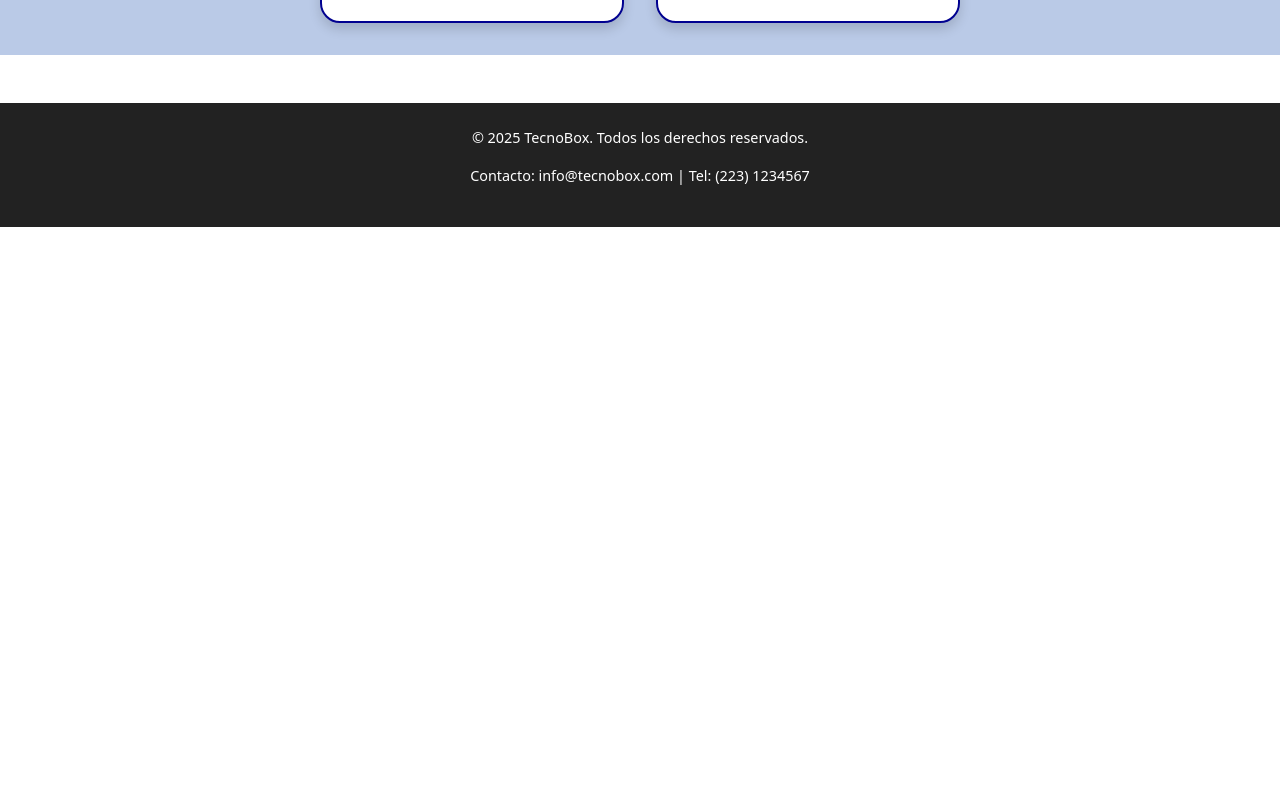
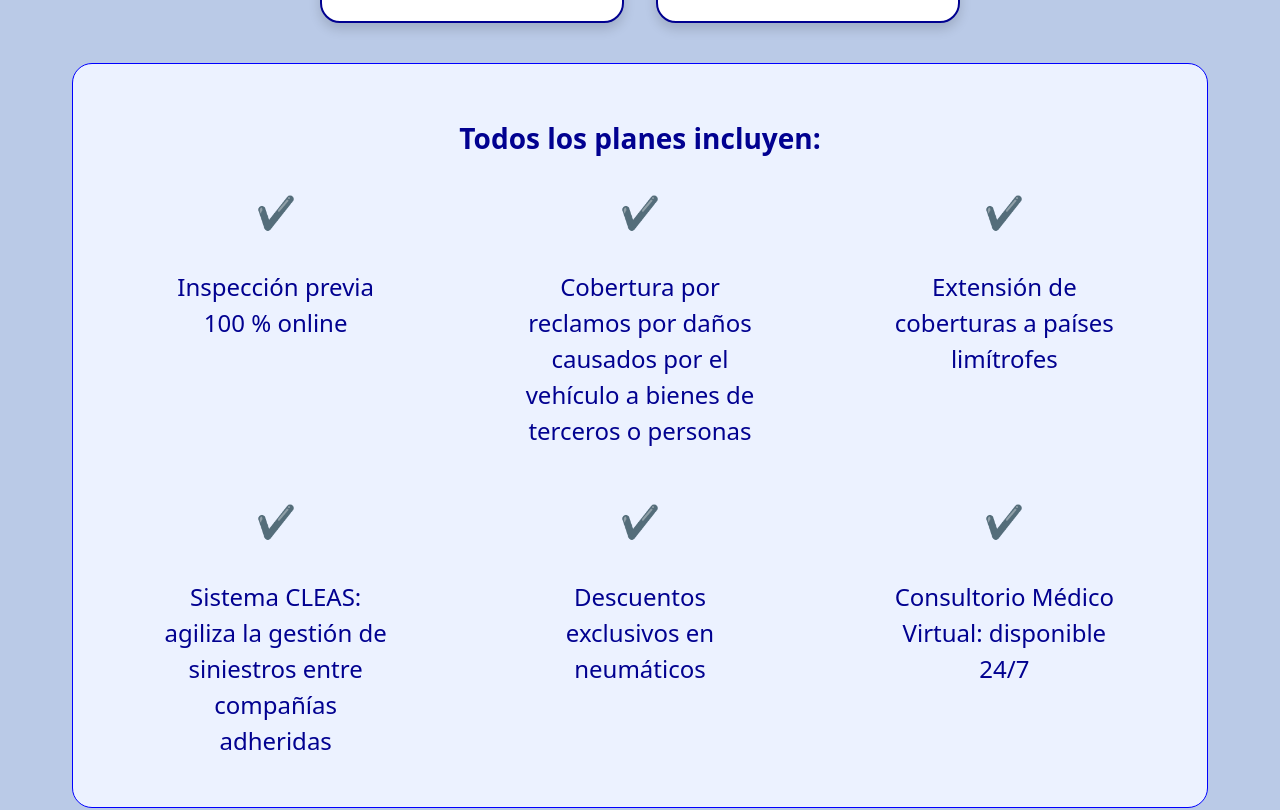
Before and after one commit to Ivanjaviersanchez/Fenix-Broker, a React (Vite) app: page /seguros/art in a window 1280 px wide. Shown: the part 760-1570 px from the top of the page. Before the commit the page ends 987 px from the top, so only its background shows below. Built offline with nearby package versions, Linux system fonts and the light colour scheme.

Commit message:
Componente DetalleSeguro ajustes 29/7

```diff
--- a/src/components/DetalleSeguro.css
+++ b/src/components/DetalleSeguro.css
@@ -21,6 +21,10 @@
   text-align: center;
 }
 
+.ContainerIncluyen {
+
+}
+
 /* ===== CARDS DE COBERTURAS ===== */
 
 .DetalleCardsContainer {
@@ -29,6 +33,7 @@
   gap: 2rem;
   margin-top: 2rem;
   justify-content: center;
+
 }
 
 .DetalleCard {
@@ -95,3 +100,73 @@
   border: solid blue 1px;
 
 }
+
+/* ===== TODOS LOS PLANES INCLUYEN ===== */
+
+.ContainerIncluyen {
+  margin-top: 4rem;
+  background-color: #ecf2ff;
+  border: solid blue 1px;
+  padding: 2rem 3%;
+  margin: 5vh 5vh;
+  border-radius: 20px;
+  text-align: center;
+
+}
+
+.ContainerIncluyen h4 {
+  font-size: 3.5vh;
+  font-weight: bold;
+  margin-bottom: 2rem;
+}
+
+.IncluyenGrid {
+  display: grid;
+  grid-template-columns: repeat(auto-fit, minmax(320px, 1fr));
+  gap: 2rem;
+  justify-items: center;
+  align-items: start;
+
+}
+
+.IncluyenItem {
+  display: flex;
+  flex-direction: column;
+  align-items: center;
+  color: #5a0c38;
+  font-size: 0.95rem;
+  text-align: center;
+  /* max-width: 220px;  */
+}
+.IncluyenItem p {
+  font-size: 3vh;
+}
+
+.IconPlaceholder {
+  font-size: 2rem;
+  margin-bottom: 0.5rem;
+  color: #99004d;
+}
+
+/* Estilo responsive para pantallas pequeñas */
+@media (max-width: 768px) {
+  .DetalleCardsContainer {
+    flex-direction: column;
+    align-items: center;
+    width: 100%;
+  }
+
+  .DetalleCard {
+    width: 60%; /* o 100%, según tu diseño */
+  }
+
+  .ContainerIncluyen {
+    margin: 0;
+    padding: 0;
+  }
+
+  .IncluyenGrid {
+
+  grid-template-columns: repeat(auto-fit, minmax(280px, 1fr));
+  }
+}
--- a/src/components/DetalleSeguro.jsx
+++ b/src/components/DetalleSeguro.jsx
@@ -4,8 +4,7 @@ import "./DetalleSeguro.css";
 const segurosData = {
   autos: {
     title: "Seguros para Autos",
-    description:
-      "Coberturas completas para proteger tu auto ante cualquier imprevisto. Garantiza que vos y tu vehículo estén siempre protegidos frente a todo tipo de riesgos, ofreciéndote tranquilidad y seguridad.",
+    description: "Coberturas completas para proteger tu auto ante cualquier imprevisto. Garantiza que vos y tu vehículo estén siempre protegidos frente a todo tipo de riesgos, ofreciéndote tranquilidad y seguridad.",
     items: [
       {
         nombre: "Responsabilidad Civil",
@@ -33,7 +32,15 @@ const segurosData = {
           "Franquicia o deducible ajustable"
         ]
       }
-    ]
+    ],
+    incluyen: [
+      "Inspección previa 100 % online",
+      "Cobertura por reclamos por daños causados por el vehículo a bienes de terceros o personas",
+      "Extensión de coberturas a países limítrofes",
+      "Sistema CLEAS: agiliza la gestión de siniestros entre compañías adheridas",
+      "Descuentos exclusivos en neumáticos",
+      "Consultorio Médico Virtual: disponible 24/7"
+    ],
   },
   motos: {
     title: "Seguros para Motos",
@@ -56,7 +63,15 @@ const segurosData = {
           "Cobertura contra accidentes"
         ]
       }
-    ]
+    ],
+    incluyen: [
+      "Inspección ",
+      "Cobertura por reclamos por daños causados por el vehículo a bienes de terceros o personas",
+      "Extensión de coberturas a países limítrofes",
+      "Sistema CLEAS: agiliza la gestión de siniestros entre compañías adheridas",
+      "Descuentos exclusivos en neumáticos",
+      "Consultorio Médico Virtual: disponible 24/7"
+    ],
   },
   hogar: {
     title: "Seguros para el Hogar",
@@ -80,7 +95,15 @@ const segurosData = {
           "Garantía judicial"
         ]
       }
-    ]
+    ],
+    incluyen: [
+      "Inspección previa 100 % online",
+      "Cobertura por reclamos por daños causados por el vehículo a bienes de terceros o personas",
+      "Extensión de coberturas a países limítrofes",
+      "Sistema CLEAS: agiliza la gestión de siniestros entre compañías adheridas",
+      "Descuentos exclusivos en neumáticos",
+      "Consultorio Médico Virtual: disponible 24/7"
+    ],
   },
   movilidad: {
     title: "Seguros de Movilidad",
@@ -104,7 +127,15 @@ const segurosData = {
           "Cobertura en tránsito urbano"
         ]
       }
-    ]
+    ],
+    incluyen: [
+      "Inspección previa 100 % online",
+      "Cobertura por reclamos por daños causados por el vehículo a bienes de terceros o personas",
+      "Extensión de coberturas a países limítrofes",
+      "Sistema CLEAS: agiliza la gestión de siniestros entre compañías adheridas",
+      "Descuentos exclusivos en neumáticos",
+      "Consultorio Médico Virtual: disponible 24/7"
+    ],
   },
   objetos: {
     title: "Objetos Personales",
@@ -127,7 +158,15 @@ const segurosData = {
           "Cobertura de accesorios"
         ]
       }
-    ]
+    ],
+    incluyen: [
+      "Inspección previa 100 % online",
+      "Cobertura por reclamos por daños causados por el vehículo a bienes de terceros o personas",
+      "Extensión de coberturas a países limítrofes",
+      "Sistema CLEAS: agiliza la gestión de siniestros entre compañías adheridas",
+      "Descuentos exclusivos en neumáticos",
+      "Consultorio Médico Virtual: disponible 24/7"
+    ],
   },
   retiro: {
     title: "Seguros de Retiro",
@@ -145,7 +184,15 @@ const segurosData = {
           "Cobertura por invalidez y fallecimiento"
         ]
       }
-    ]
+    ],
+    incluyen: [
+      "Inspección previa 100 % online",
+      "Cobertura por reclamos por daños causados por el vehículo a bienes de terceros o personas",
+      "Extensión de coberturas a países limítrofes",
+      "Sistema CLEAS: agiliza la gestión de siniestros entre compañías adheridas",
+      "Descuentos exclusivos en neumáticos",
+      "Consultorio Médico Virtual: disponible 24/7"
+    ],
   },
   vida: {
     title: "Seguros de Vida",
@@ -163,7 +210,15 @@ const segurosData = {
           "Cobertura extendida"
         ]
       }
-    ]
+    ],
+    incluyen: [
+      "Inspección previa 100 % online",
+      "Cobertura por reclamos por daños causados por el vehículo a bienes de terceros o personas",
+      "Extensión de coberturas a países limítrofes",
+      "Sistema CLEAS: agiliza la gestión de siniestros entre compañías adheridas",
+      "Descuentos exclusivos en neumáticos",
+      "Consultorio Médico Virtual: disponible 24/7"
+    ],
   },
   comercios: {
     title: "Seguros para Comercios",
@@ -187,7 +242,15 @@ const segurosData = {
         nombre: "Seguro para Robo",
         beneficios: ["Robo de mercadería", "Caja fuerte", "Electrodomésticos"]
       }
-    ]
+    ],
+    incluyen: [
+      "Inspección previa 100 % online",
+      "Cobertura por reclamos por daños causados por el vehículo a bienes de terceros o personas",
+      "Extensión de coberturas a países limítrofes",
+      "Sistema CLEAS: agiliza la gestión de siniestros entre compañías adheridas",
+      "Descuentos exclusivos en neumáticos",
+      "Consultorio Médico Virtual: disponible 24/7"
+    ],
   },
   consorcios: {
     title: "Seguros para Consorcios",
@@ -211,7 +274,15 @@ const segurosData = {
           "RC profesional del administrador"
         ]
       }
-    ]
+    ],
+    incluyen: [
+      "Inspección previa 100 % online",
+      "Cobertura por reclamos por daños causados por el vehículo a bienes de terceros o personas",
+      "Extensión de coberturas a países limítrofes",
+      "Sistema CLEAS: agiliza la gestión de siniestros entre compañías adheridas",
+      "Descuentos exclusivos en neumáticos",
+      "Consultorio Médico Virtual: disponible 24/7"
+    ],
   },
   respcivil: {
     title: "Responsabilidad Civil para Empresas",
@@ -225,7 +296,15 @@ const segurosData = {
         nombre: "Responsabilidad Profesional",
         beneficios: ["Errores y omisiones", "Negligencia profesional", "Cobertura judicial"]
       }
-    ]
+    ],
+    incluyen: [
+      "Inspección previa 100 % online",
+      "Cobertura por reclamos por daños causados por el vehículo a bienes de terceros o personas",
+      "Extensión de coberturas a países limítrofes",
+      "Sistema CLEAS: agiliza la gestión de siniestros entre compañías adheridas",
+      "Descuentos exclusivos en neumáticos",
+      "Consultorio Médico Virtual: disponible 24/7"
+    ],
   },
   buques: {
     title: "Seguros de Buques",
@@ -239,7 +318,15 @@ const segurosData = {
         nombre: "Responsabilidad Marítima",
         beneficios: ["Daños a terceros", "Colisiones", "Contaminación marina"]
       }
-    ]
+    ],
+    incluyen: [
+      "Inspección previa 100 % online",
+      "Cobertura por reclamos por daños causados por el vehículo a bienes de terceros o personas",
+      "Extensión de coberturas a países limítrofes",
+      "Sistema CLEAS: agiliza la gestión de siniestros entre compañías adheridas",
+      "Descuentos exclusivos en neumáticos",
+      "Consultorio Médico Virtual: disponible 24/7"
+    ],
   },
   art: {
     title: "Seguros ART",
@@ -253,7 +340,15 @@ const segurosData = {
         nombre: "Cobertura por enfermedad laboral",
         beneficios: ["Cobertura total", "Diagnóstico y tratamiento", "Prestaciones económicas"]
       }
-    ]
+    ],
+    incluyen: [
+      "Inspección previa 100 % online",
+      "Cobertura por reclamos por daños causados por el vehículo a bienes de terceros o personas",
+      "Extensión de coberturas a países limítrofes",
+      "Sistema CLEAS: agiliza la gestión de siniestros entre compañías adheridas",
+      "Descuentos exclusivos en neumáticos",
+      "Consultorio Médico Virtual: disponible 24/7"
+    ],
   },
   caucionempresas: {
     title: "Seguros de Caución para Empresas",
@@ -267,7 +362,15 @@ const segurosData = {
         nombre: "Caución Judicial",
         beneficios: ["Garantía ante procesos judiciales", "Medidas cautelares"]
       }
-    ]
+    ],
+    incluyen: [
+      "Inspección previa 100 % online",
+      "Cobertura por reclamos por daños causados por el vehículo a bienes de terceros o personas",
+      "Extensión de coberturas a países limítrofes",
+      "Sistema CLEAS: agiliza la gestión de siniestros entre compañías adheridas",
+      "Descuentos exclusivos en neumáticos",
+      "Consultorio Médico Virtual: disponible 24/7"
+    ],
   }
 };
 
@@ -309,6 +412,22 @@ function DetalleSeguro() {
           </div>
         ))}
       </div>
+
+      {seguro.incluyen && seguro.incluyen.length > 0 && (
+        <div className="ContainerIncluyen">
+          <h4>Todos los planes incluyen:</h4>
+          <div className="IncluyenGrid">
+            {seguro.incluyen.map((item, index) => (
+              <div className="IncluyenItem" key={index}>
+                {/* Podés usar un ícono real aquí más adelante */}
+                <div className="IconPlaceholder">✔</div>
+                <p>{item}</p>
+              </div>
+            ))}
+          </div>
+        </div>
+      )}
+
     </div>
   );
 }
```
